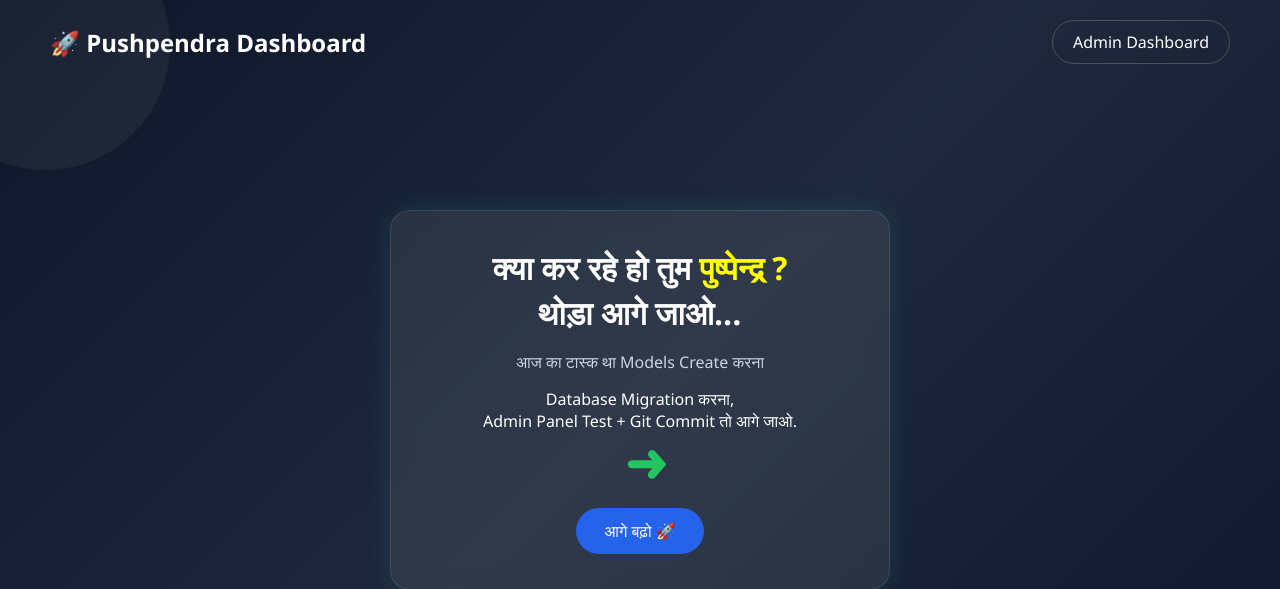
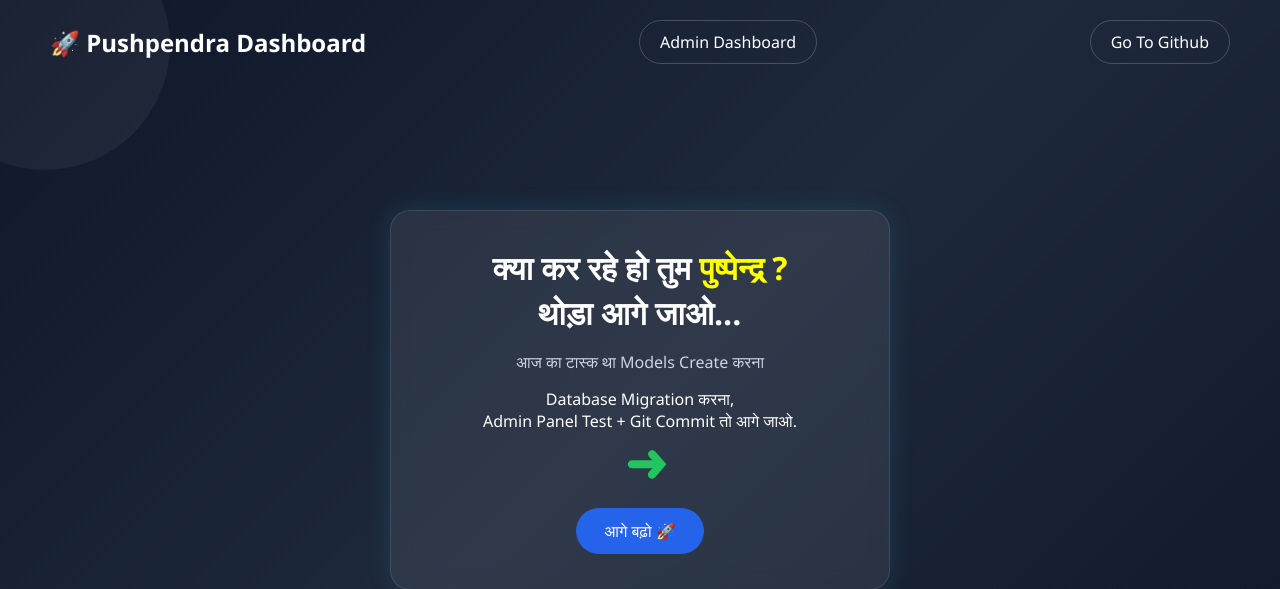
Before and after one commit to pushparaj28/model-databse-migration-admin, a Django app: page / in a window 1280 px wide; the page is wider, and only the part inside the window is pictured. Shown: the top 589 px of that part. Run offline with Django 5.2, Linux system fonts and the light colour scheme.

Commit message:
add a link for github page

```diff
--- a/myproject/courses/templates/index.html
+++ b/myproject/courses/templates/index.html
@@ -140,6 +140,9 @@ nav{
     <a href="http://127.0.0.1:8000/admin/" class="admin-btn">
         Admin Dashboard
     </a>
+    <a href="https://github.com/pushparaj28/model-databse-migration-admin" class="admin-btn">
+        Go To Github
+    </a>
 </nav>
 
 <div class="circle c1"></div>
```
